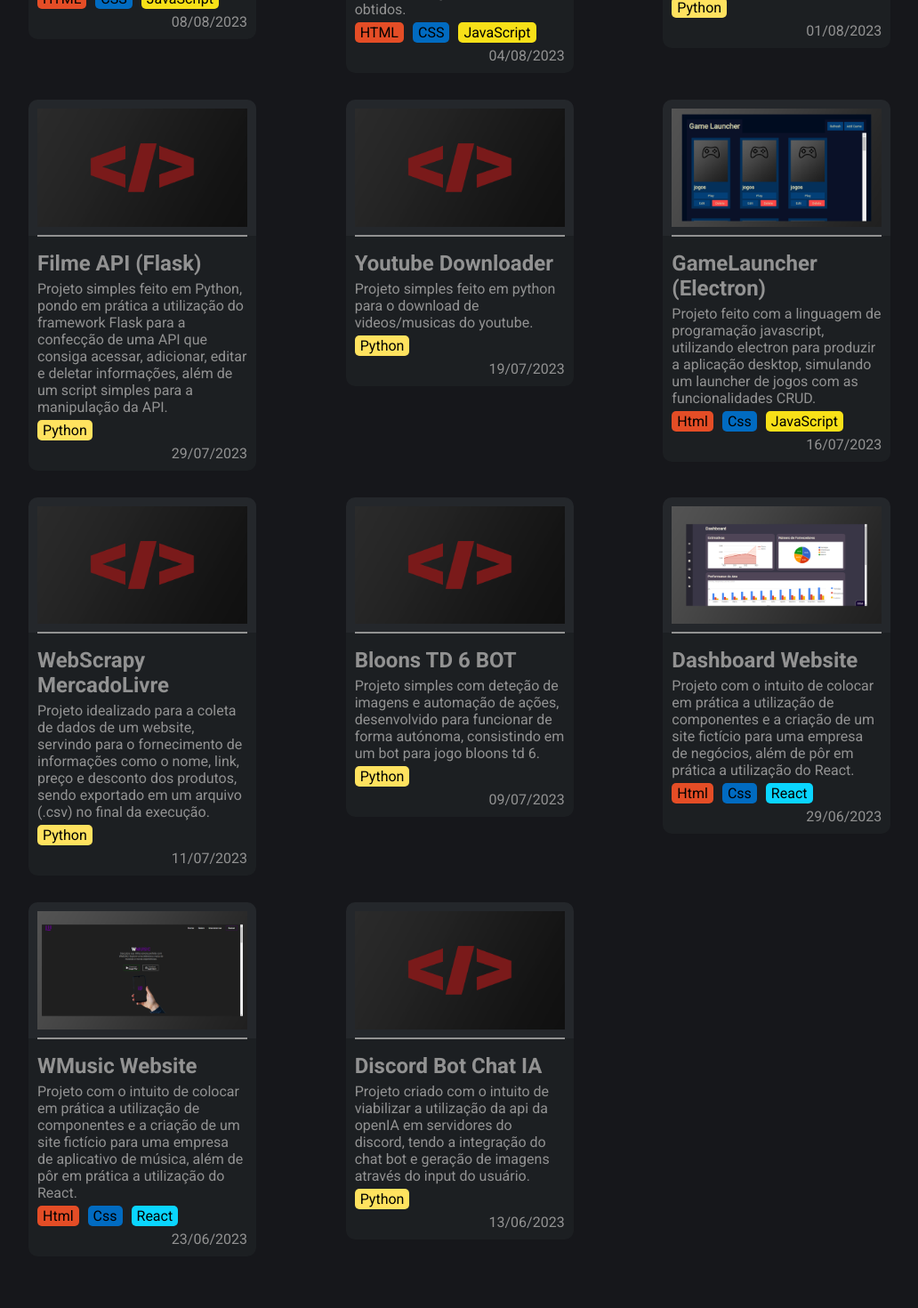
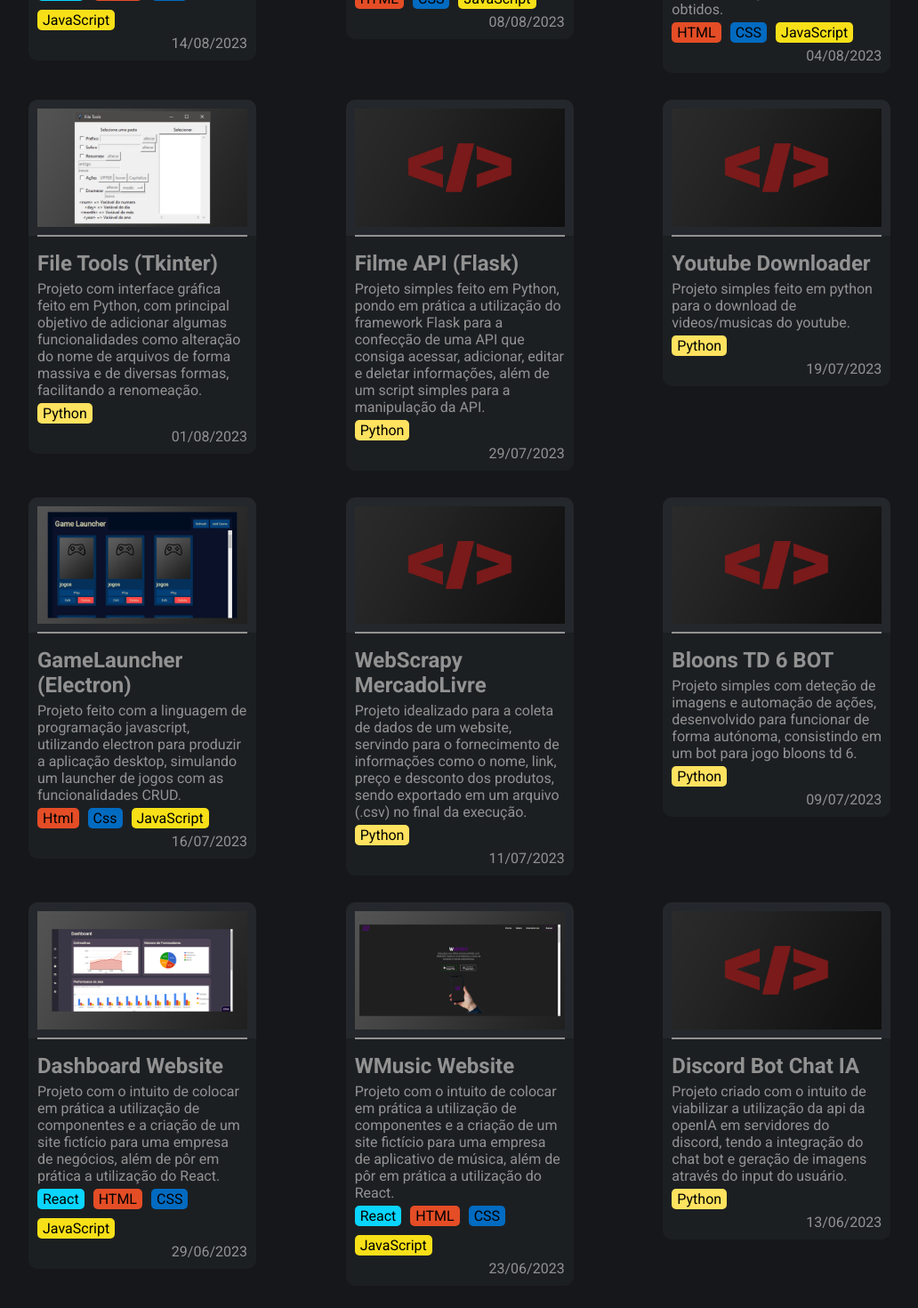
Before and after one commit to wesleymacedodev/Portfolio, a React (Create React App) app: page / in a window 1280 px wide. Shown: the part 2260-3730 px from the top of the page at 89% size, without its empty margins (88-1120 px from the left). Built offline with nearby package versions, Linux system fonts and the light colour scheme.

Commit message:
new project

```diff
--- a/src/components/projects/Images.jsx
+++ b/src/components/projects/Images.jsx
@@ -6,3 +6,4 @@ export const dashboard_website_react = require("./Images/dashboard_website_react
 export const wmusic_website_react = require("./Images/wmusic_website_react.png")
 export const tela_de_cadastro_login_javascript = require("./Images/tela_de_cadastro_login_javascript.png")
 export const color_picker_extensao_javascript = require("./Images/color_picker_extensao_javascript.png")
+export const to_dolist_react = require("./Images/to_dolist_react.png");
--- a/src/components/projects/Projects.jsx
+++ b/src/components/projects/Projects.jsx
@@ -7,7 +7,8 @@ gamelauncher_javascript_electron,
 dashboard_website_react,
 wmusic_website_react,
 tela_de_cadastro_login_javascript,
-color_picker_extensao_javascript
+color_picker_extensao_javascript,
+to_dolist_react
 } from "./Images";
 import Project from "./Project";
 import Aos from "aos";
@@ -21,6 +22,17 @@ export default function Projects() {
     <div className={style.projects} data-aos="zoom-in-right">
       <h1 className={style.title}>Projetos</h1>
       <div className={style.projects_section}>
+      <Project
+          image={to_dolist_react}
+          style={style}
+          title={"To-Do List"}
+          description={
+            "Projeto de uma to-do list utilizando react, com as funcionalidades de adição de tarefas, remoção, alteração e mudança de estado para sinalizar como tarefa concluída."
+          }
+          tecnology={["React","HTML", "CSS", "JavaScript"]}
+          date="14/08/2023"
+          url="https://github.com/wesleymacedodev/Projetos/blob/main/Projetos%20Maiores/To-Do%20List%20-%20React/"
+        />
       <Project
           image={color_picker_extensao_javascript}
           style={style}
@@ -117,7 +129,7 @@ export default function Projects() {
           description={
             "Projeto com o intuito de colocar em prática a utilização de componentes e a criação de um site fictício para uma empresa de negócios, além de pôr em prática a utilização do React."
           }
-          tecnology={["Html", "Css", "React"]}
+          tecnology={["React","HTML", "CSS", "JavaScript"]}
           date="29/06/2023"
           url="https://github.com/wesleymacedodev/Projetos/tree/main/Projetos%20Maiores/Dashboard%20Website%20-%20React"
         />
@@ -128,7 +140,7 @@ export default function Projects() {
           description={
             "Projeto com o intuito de colocar em prática a utilização de componentes e a criação de um site fictício para uma empresa de aplicativo de música, além de pôr em prática a utilização do React."
           }
-          tecnology={["Html", "Css", "React"]}
+          tecnology={["React","HTML", "CSS", "JavaScript"]}
           date="23/06/2023"
           url="https://github.com/wesleymacedodev/Projetos/tree/main/Projetos%20Maiores/WMusic%20Website%20-%20React"
         />
```
Also changed, not shown: src/components/projects/Images/to_dolist_react.png (added).
